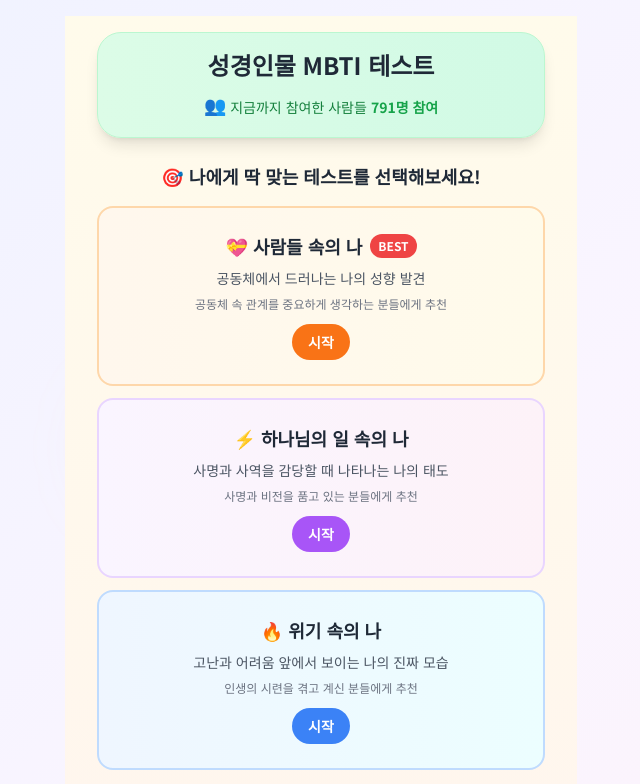
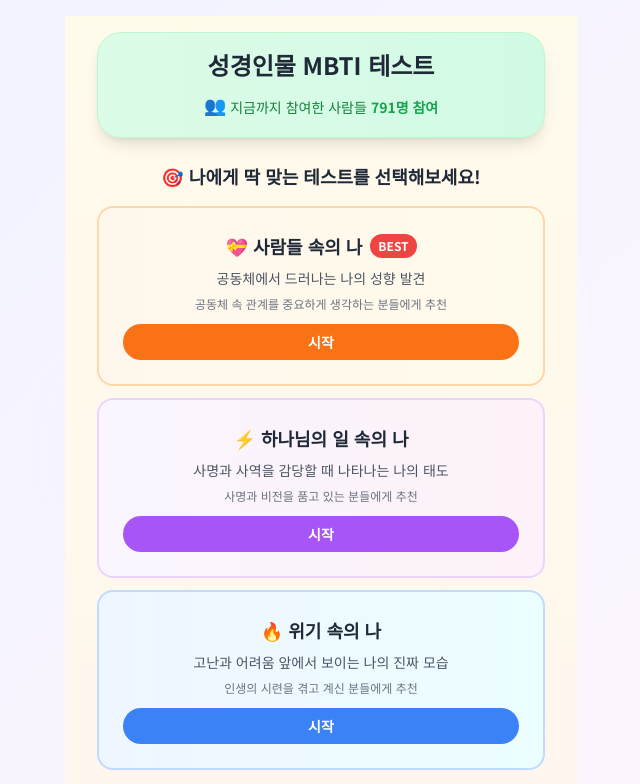
Before and after one commit to angibeom0985-arch/b-mbti_test, a React (Vite) app: page / in a window 1280 px wide. Shown: the top 784 px of the page, without its empty margins (319-959 px from the left). Built offline with nearby package versions, Linux system fonts and the light colour scheme.

Commit message:
시작 페이지 시작 버튼 UI 개선: 가로 너비를 꽉 채워서 더 클릭하기 쉽게 수정

```diff
--- a/components/StartScreen.tsx
+++ b/components/StartScreen.tsx
@@ -136,8 +136,8 @@ const StartScreen: React.FC<StartScreenProps> = ({ onStart }) => {
                       </div>
 
                       {/* 시작 버튼 */}
-                      <div className="flex justify-center">
-                        <span className={`px-4 py-2 rounded-full text-sm font-semibold text-white ${
+                      <div className="w-full">
+                        <span className={`w-full block px-4 py-2 rounded-full text-sm font-semibold text-white text-center ${
                           version.color === 'orange' ? 'bg-orange-500' :
                           version.color === 'purple' ? 'bg-purple-500' : 'bg-blue-500'
                         }`}>
```
